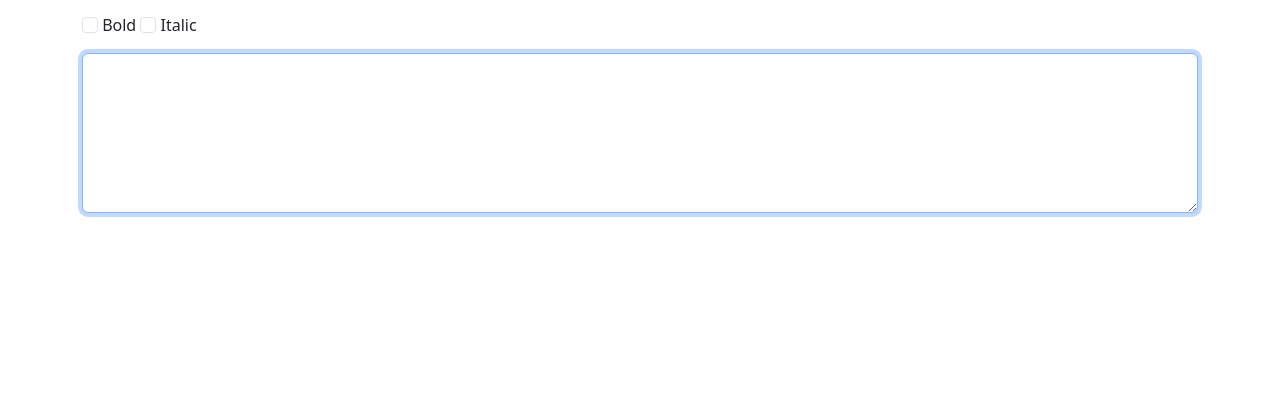
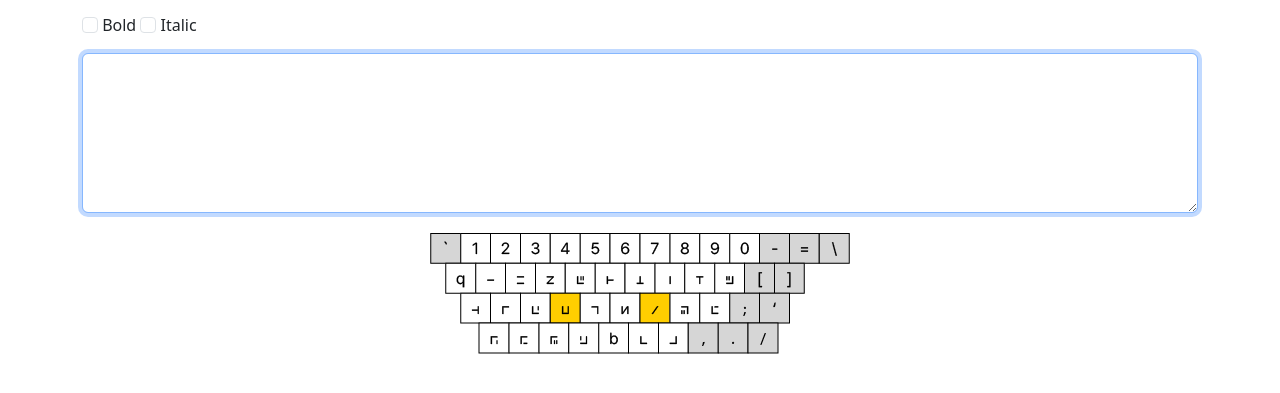
Before and after one commit to zeli-b/sapota-converter, a plain HTML site: page index.html in a window 1280 px wide. Shown: the part 97-490 px from the top of the page. Drawn offline with nearby package versions, Linux system fonts and the light colour scheme.

Commit message:
add keyboard layout preview image

```diff
--- a/index.css
+++ b/index.css
@@ -5,10 +5,13 @@
     unicode-range: U+E000-E23F;
 }
 
-
 textarea {
     font-family: 'SapotaWebfont', 'Pretendard', sans-serif !important;
     width: 100%;
     height: 10rem;
     font-size: 1.4rem;
 }
+
+.image-paragraph {
+    text-align: center;
+}
--- a/index.html
+++ b/index.html
@@ -30,6 +30,9 @@
       <p>
         <textarea name="textarea" id="textarea" class="form-control" autofocus></textarea>
       </p>
+      <p class="image-paragraph">
+        <img src="#" id="keyboard-layout">
+      </p>
     </div>
   </body>
 </html>
--- a/index.js
+++ b/index.js
@@ -2,12 +2,23 @@ let languageSelect;
 let textarea;
 let boldCheck;
 let italicCheck;
+let keyboardLayout;
+
+function updateLayout(to) {
+    keyboardLayout.src = `./res/layouts/${to}.png`;
+}
 
 function load() {
     languageSelect = document.querySelector("#language");
     textarea = document.querySelector("#textarea");
     boldCheck = document.querySelector("#bold");
     italicCheck = document.querySelector("#italic");
+    keyboardLayout = document.querySelector("#keyboard-layout");
+
+    updateLayout(languageSelect.value);
+    languageSelect.addEventListener('change', e => {
+        updateLayout(e.target.value);
+    });
 
     boldCheck.addEventListener('click', e => {
         if (e.target.checked) {
```
Also changed, not shown: res/layouts/Lusimez.png (added), res/layouts/Zemin.png (added), 1 other file.
